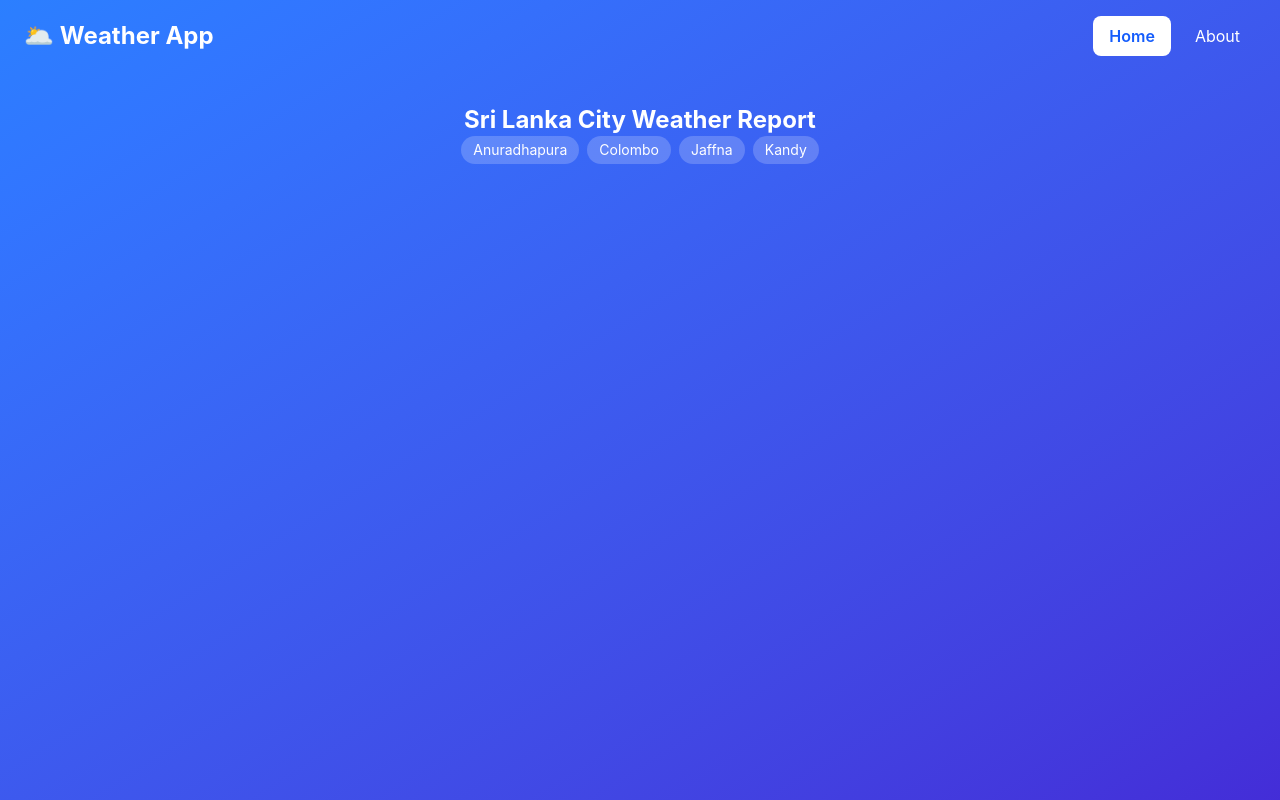
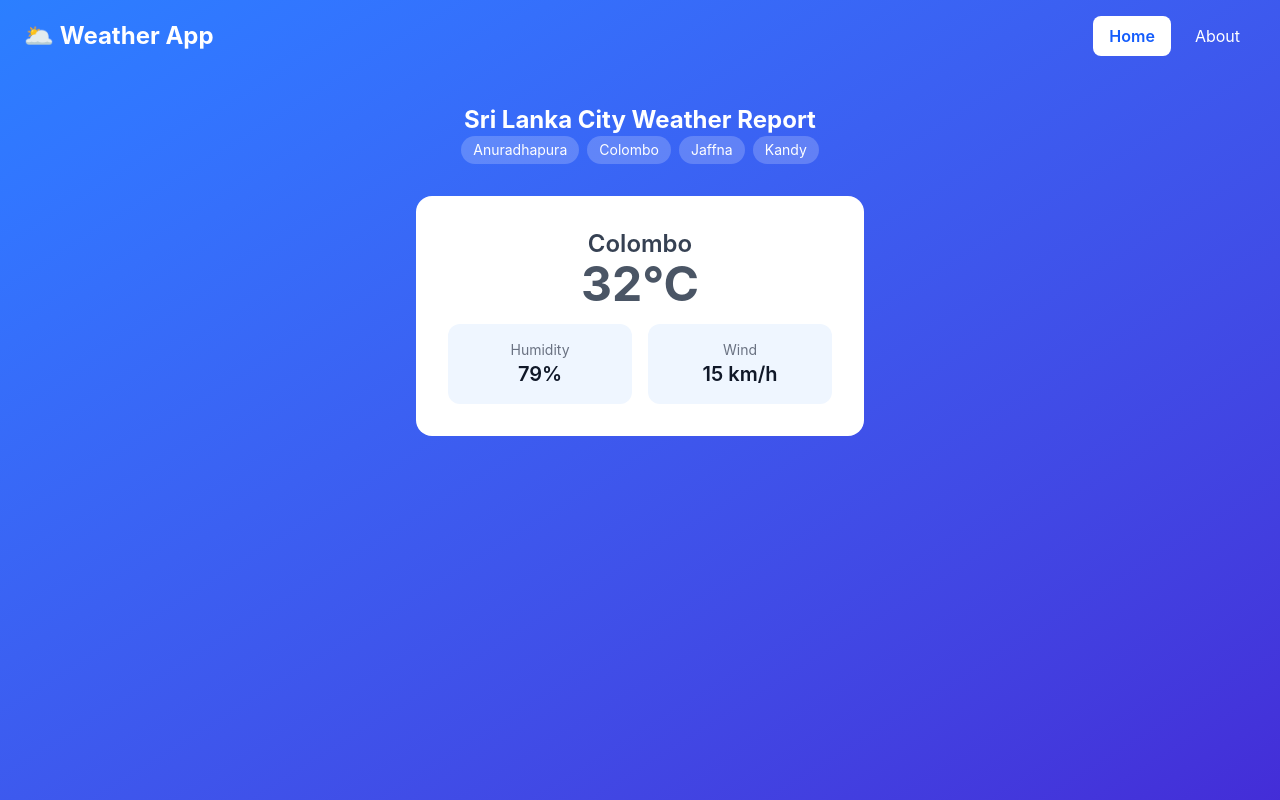
Before and after one commit to Mendis123/weather-app-react-basic, a React (Vite) app: page / in a window 1280 px wide. Built offline with nearby package versions, Linux system fonts and the light colour scheme.

Commit message:
Completed frontend part for the rendering weather data.

```diff
--- a/src/components/home/Home.jsx
+++ b/src/components/home/Home.jsx
@@ -1,8 +1,20 @@
-import { AVAILABLE_CITY } from "../../data/weather.js";
+import {AVAILABLE_CITY, getWeather} from "../../data/weather.js";
+import {useEffect, useState} from "react";
+import WeatherCard from "../weather-card/WeatherCard.jsx";
 
 const Home = () => {
+    const [weather, setWeather] = useState(null);
 
-  console.log(AVAILABLE_CITY);
+    const fetchWeather = (searchWeather) => {
+        const data = getWeather(searchWeather)
+        setWeather(data);
+    }
+
+    useEffect(() => {
+        fetchWeather('colombo');
+    }, []);
+
+    console.log(weather)
 
   return (
     <div className="flex flex-col items-center px-4 py-8">
@@ -10,15 +22,19 @@ const Home = () => {
         Sri Lanka City Weather Report
       </h1>
 
-      <div
-        className="flex flex-wrap gap-2 justify-center max-w-md "
-      >
+      <div className="flex flex-wrap gap-2 justify-center max-w-md ">
         {AVAILABLE_CITY.map((city)=> (
-        <div key={city}
-        className="px-3 py-1 rounded-full bg-white/20 text-white text-sm"
-        >{city}</div>
+        <button
+            key={city}
+            className="px-3 py-1 rounded-full bg-white/20 text-white text-sm"
+            onClick={() => fetchWeather(city)}
+            >
+            {city}
+        </button>
         ))}
         </div>
+
+        {weather && <WeatherCard weather={weather} />}
     </div>
   );
 };
--- /dev/null
+++ b/src/components/weather-card/WeatherCard.jsx
@@ -0,0 +1,26 @@
+const WeatherCard = ({weather}) => {
+    console.log(weather)
+    return (
+        <div className="bg bg-white w-full max-w-md text-center p-8 rounded-2xl mt-8">
+        <h1 className="text-2xl font-semibold text-gray-700">{weather.city_name}</h1>
+            <p className="text-5xl font-bold text-gray-600">{weather.temperature}°C</p>
+
+            <div className="grid grid-cols-2 gap-4 mt-4">
+                <div className="bg-blue-50 p-4 rounded-xl">
+                    <p className="text-sm text-gray-500">Humidity</p>
+                    <p className="text-xl font-semibold text-gray-900">
+                        {weather.humidity}%</p>
+
+                </div>
+
+                    <div className="bg-blue-50 p-4 rounded-xl">
+                    <p className="text-sm text-gray-500">Wind</p>
+                    <p className="text-xl font-semibold text-gray-900">{weather.wind} km/h</p>
+                </div>
+                </div>
+            </div>
+
+    )
+}
+
+export default WeatherCard
--- a/src/data/weather.js
+++ b/src/data/weather.js
@@ -28,3 +28,9 @@ const WEATHER_DATA = {
 export const AVAILABLE_CITY = Object.values(WEATHER_DATA).map(
     (city)=> city.city_name,
     );
+
+export const getWeather = (city) => {
+  const key = city.trim().toLowerCase();
+
+  return WEATHER_DATA[key];
+}
```
